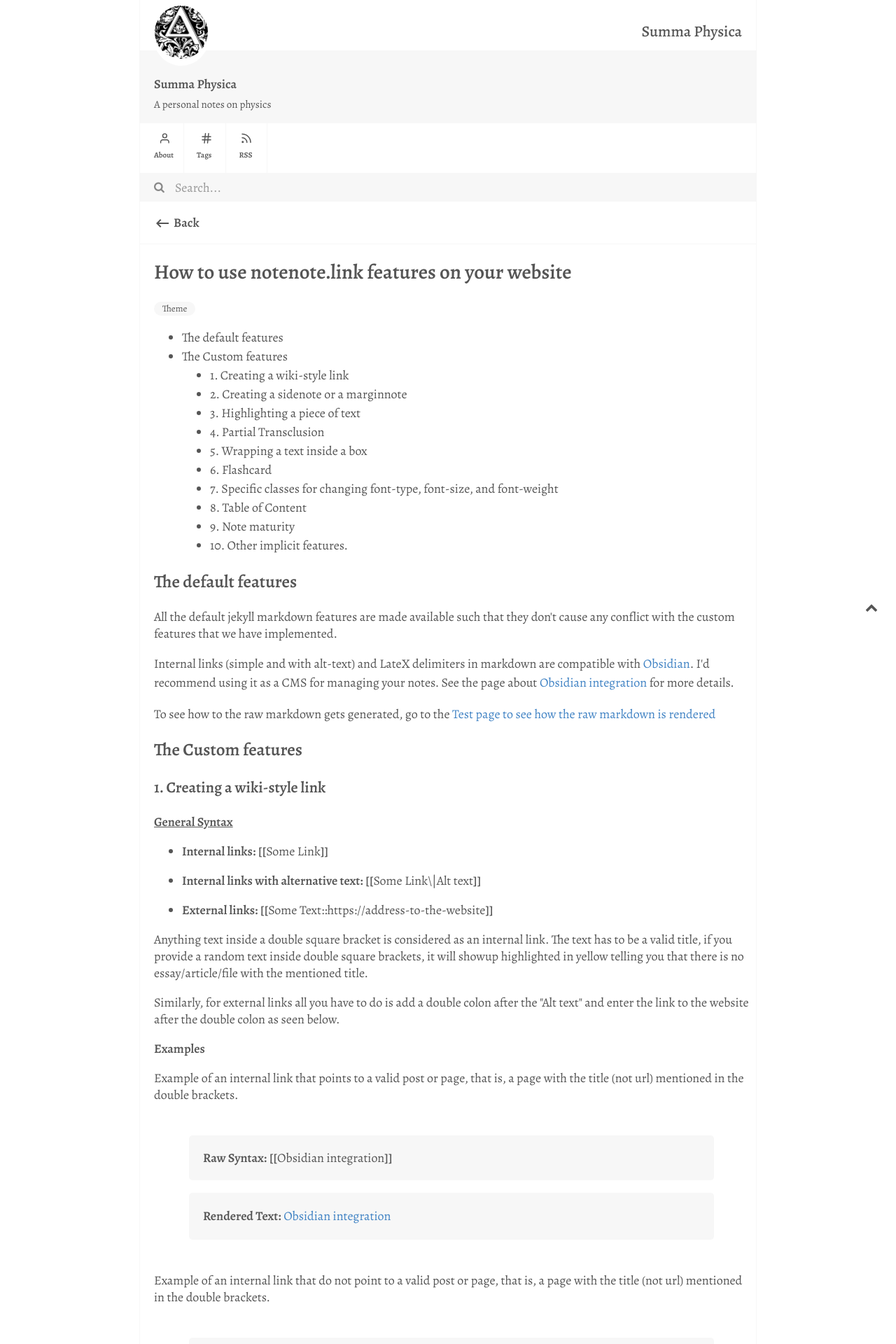
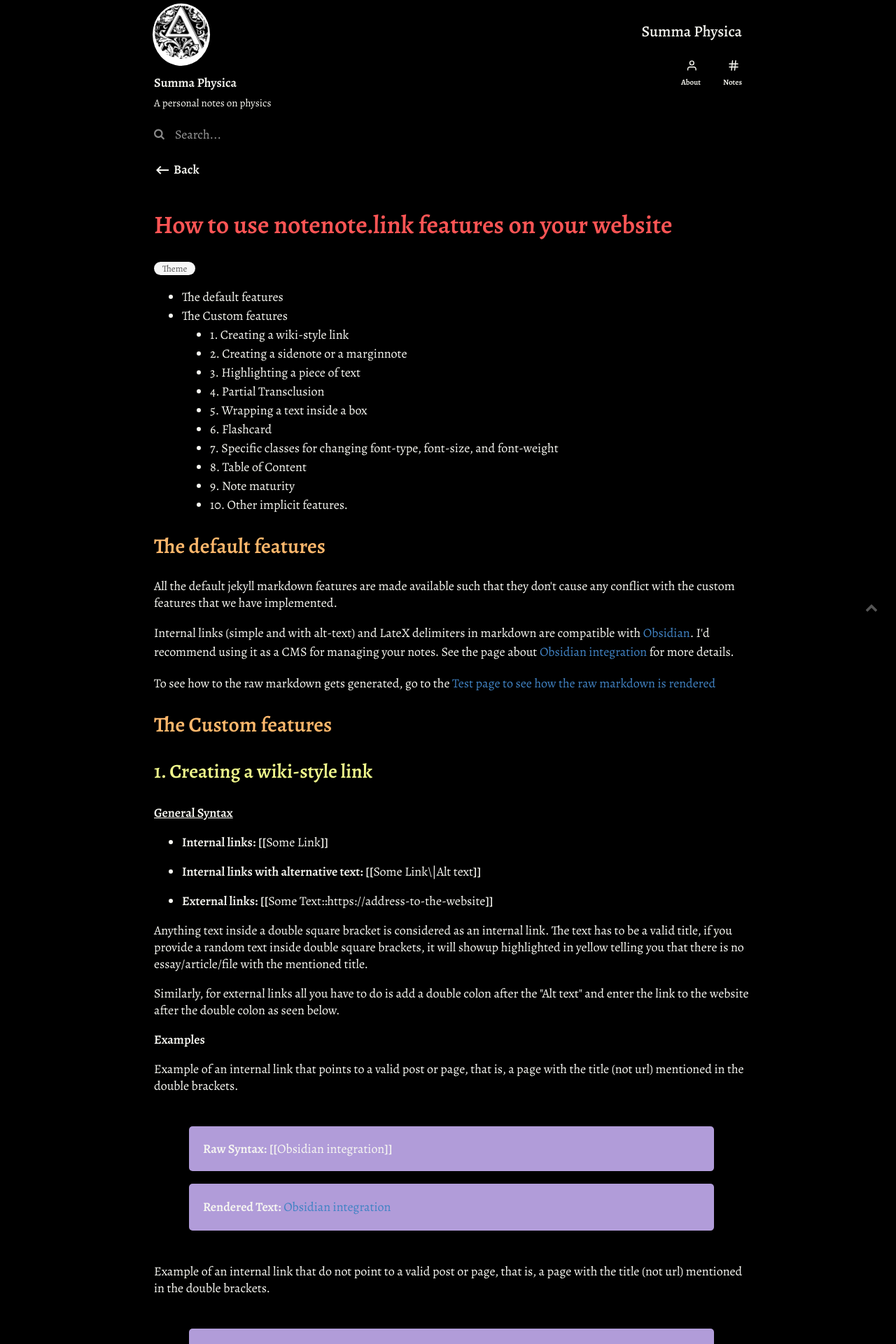
Before and after one commit to huehou/Trial-Blog-1, a Jekyll site: the page built from _notes/How to use the special features.md, in a window 1280 px wide. Shown: the top 1920 px of the page at 70% size. Built offline with Jekyll 4.4.1, drawn with Linux system fonts in a browser that asks for light colours; comment, search, counter and statistics services are not loaded; some of the changed text lies outside the part shown.

Commit message:
Updated some css styles

```diff
--- a/_includes/backlinks.html
+++ b/_includes/backlinks.html
@@ -32,7 +32,7 @@
 			{%- if note.content contains wiki_link_title -%}
 			<div class="related-group"><a href="{{note.url}}">
 				<p class="related-title">{{ note.title }}</p>
-                <p class="related-excerpt">{{ note.content | markdownify | strip_html | truncate: 140 }}</p>
+				<!--<p class="related-excerpt">{{ note.content | markdownify | strip_html | truncate: 140 }}</p>-->
 			</a></div>
 			{%- endif -%}
 		{%- endif -%}
@@ -42,7 +42,7 @@
 			{%- if note.content contains wiki_link_title -%}
 			<div class="related-group"><a href="{{note.url}}">
 				<p class="related-title">{{ note.title }}</p>
-                <p class="related-excerpt">{{ note.content | markdownify | strip_html | truncate: 140 }}</p>
+				<!--<p class="related-excerpt">{{ note.content | markdownify | strip_html | truncate: 140 }}</p>-->
 			</a></div>
 			{%- endif -%}
 		{%- endif -%}
@@ -52,7 +52,7 @@
 			{%- if note.content contains wiki_link_title -%}
 			<div class="related-group"><a href="{{note.url}}">
 				<p class="related-title">{{ note.title }}</p>
-                <p class="related-excerpt">{{ note.content | markdownify | strip_html | truncate: 140 }}</p>
+				<!--<p class="related-excerpt">{{ note.content | markdownify | strip_html | truncate: 140 }}</p>-->
 			</a></div>
 			{%- endif -%}
 		{%- endif -%}
--- /dev/null
+++ b/_includes/graph.html
@@ -0,0 +1,18 @@
+<script
+  src="https://cdn.jsdelivr.net/npm/d3@6.7.0/dist/d3.min.js"
+  integrity="sha256-+7jaYCp29O1JusNWHaYtgUn6EhuP0VaFuswhNV06MyI="
+  crossorigin="anonymous"
+></script>
+<h3>{{ i18n "interactive_graph" }}</h3>
+<div id="graph-container"></div>
+<style>
+  :root {
+    --g-node: var(--secondary);
+    --g-node-active: var(--primary);
+    --g-node-inactive: var(--visited);
+    --g-link: var(--outlinegray);
+    --g-link-active: #5a7282;
+  }
+</style>
+{{ $js := resources.Get "js/graph.js" | resources.Fingerprint "md5" }}
+<script src="{{ $js.Permalink }}"></script>
--- a/_includes/header.html
+++ b/_includes/header.html
@@ -5,20 +5,15 @@
            <h4 class="medium"><a href="/">Summa Physica</a></h4>
         </div>
         <div class="userboard profile-board-col">
+			<div class="userparts">
 				<div class="username">
 					<p class="title-sans"><a href="/" style="text-decoration: none;">{{site.name}}</a></p>
 				</div>
 				<div class="userdesc">
 					<p class="title-sans">{{site.user_description}}</p>
 				</div>
+			</div>
 
-        </div>
-    </div>
-    <div class="avatar disable-select" title="click me to know more">
-        <a class="avatar-link" href="/">
-            <img src="/assets/img/profile.png" class="avatar-img" alt="avatar"/>
-        </a>
-    </div>
 			<div class="main-site-subheader menu disable-select">
 				<div class="home">
 					<a style="text-decoration: none;" href="/about">
@@ -37,20 +32,28 @@
 						<path d="M10 3.5L8 21.5"  stroke-width="2" stroke-linecap="round" stroke-linejoin="round"/>
 						<path d="M16 3.5L14 21.5"  stroke-width="2" stroke-linecap="round" stroke-linejoin="round"/>
 					</svg>
-            <p class="categories-p">Tags</p>
+					<p class="categories-p">Notes</p>
 					</a>
 				</div>
-        <div class="rss">
-            <a style="text-decoration: none;" href="/feed.xml">
-                <svg class="icon-rss" width="18" height="19" viewBox="0 0 24 25" fill="none" xmlns="http://www.w3.org/2000/svg">
-                    <path d="M4 11.5C6.38695 11.5 8.67613 12.4482 10.364 14.136C12.0518 15.8239 13 18.1131 13 20.5"  stroke-width="2" stroke-linecap="round" stroke-linejoin="round"/>
-                    <path d="M4 4.5C8.24346 4.5 12.3131 6.18571 15.3137 9.18629C18.3143 12.1869 20 16.2565 20 20.5"  stroke-width="2" stroke-linecap="round" stroke-linejoin="round"/>
-                    <path d="M5 20.5C5.55228 20.5 6 20.0523 6 19.5C6 18.9477 5.55228 18.5 5 18.5C4.44772 18.5 4 18.9477 4 19.5C4 20.0523 4.44772 20.5 5 20.5Z"  stroke-width="2" stroke-linecap="round" stroke-linejoin="round"/>
-                </svg>
-            <p class="rss-p">RSS</p>
-            </a>
+				<!--<div class="rss">-->
+					<!--<a style="text-decoration: none;" href="/feed.xml">-->
+						<!--<svg class="icon-rss" width="18" height="19" viewBox="0 0 24 25" fill="none" xmlns="http://www.w3.org/2000/svg">-->
+							<!--<path d="M4 11.5C6.38695 11.5 8.67613 12.4482 10.364 14.136C12.0518 15.8239 13 18.1131 13 20.5"  stroke-width="2" stroke-linecap="round" stroke-linejoin="round"/>-->
+							<!--<path d="M4 4.5C8.24346 4.5 12.3131 6.18571 15.3137 9.18629C18.3143 12.1869 20 16.2565 20 20.5"  stroke-width="2" stroke-linecap="round" stroke-linejoin="round"/>-->
+							<!--<path d="M5 20.5C5.55228 20.5 6 20.0523 6 19.5C6 18.9477 5.55228 18.5 5 18.5C4.44772 18.5 4 18.9477 4 19.5C4 20.0523 4.44772 20.5 5 20.5Z"  stroke-width="2" stroke-linecap="round" stroke-linejoin="round"/>-->
+						<!--</svg>    -->
+					<!--<p class="rss-p">RSS</p>-->
+					<!--</a>-->
+				<!--</div>-->
+
 			</div>
 
+        </div>
+    </div>
+    <div class="avatar disable-select" title="click me to know more">
+        <a class="avatar-link" href="/">
+            <img src="/assets/img/profile.png" class="avatar-img" alt="avatar"/>
+        </a>
     </div>
     <div class="searchbar search-container">
         <i class="fa fa-search" aria-hidden="true"></i>
--- a/_layouts/post.html
+++ b/_layouts/post.html
@@ -59,6 +59,7 @@
                 <hr>
                 {%- include backlinks.html -%}
                 {%- include related.html -%}
+                {%- include graph.html -%}
             </main>
             {%- endif -%}
             {%- include comments.html -%}
--- a/assets/css/style.css
+++ b/assets/css/style.css
@@ -18,6 +18,7 @@ html {
 
 body {
     counter-reset: sidenote-counter;
+	background-color: #000000;
 }
 
 .container {
@@ -37,9 +38,9 @@ body {
 }
 
 .box {
-    border-left: 1px solid #f7f7f7;
-    border-right: 1px solid #f7f7f7;
-    border-bottom: 1px solid #f7f7f7;
+    /*border-left: 1px solid #f7f7f7;*/
+    /*border-right: 1px solid #f7f7f7;*/
+    /*border-bottom: 1px solid #f7f7f7;*/
     width: 80%;
     position: absolute;
     top: 0px;
@@ -60,37 +61,42 @@ main {
 /* Phrasing Style: H1, H2, H3, H4, H5, H6, P, A, UL, LI */
 
 h1 {
-    font-size: 29px;
+    font-size: 36px;
+	color: #ff5555;
 }
 
 h2 {
-    font-size: 25px;
+    font-size: 30px;
+	color: #ffb86c;
 }
 
 h3 {
-    font-size: 22px;
+    font-size: 28px;
+	color: #f1fa8c;
 }
 
 h4 {
-    font-size: 19px;
+    font-size: 24px;
+	color: #50fa7b;
 }
 
 h5 {
-    font-size: 16px;
+    font-size: 22px;
+	color: #4fb7ff;
 }
 
 h6 {
-    font-size: 13px;
+    font-size: 20px;
+	color: #bd93f9;
 }
 
 h1, h2, h3, h4, h5, h6 {
-    color: #555555;
     font-family:  Alegreya, Inter, 'Segoe UI', Roboto, 'Helvetica Neue', Arial, sans-serif;
     font-weight: 600;
 }
 
 a, p, ul, li, ol, table, span, blockquote {
-    color: #555555;
+    color: #f8f8f2;
     font-family:  Alegreya, 'IBM Plex Sans', Inter, 'Segoe UI', Roboto, 'Helvetica Neue', Arial, sans-serif;
     font-size: 18px;  /* Let's set the font-size to something old-man friendly */
 }
@@ -149,7 +155,7 @@ code {
 
 .regular-sans code {
     padding: 20px;
-    background-color: #f7f7f7;
+    background-color: #b19cd9;
     border-radius: 5px;
     border: none;
     font-family: Alegreya, 'IBM Plex Sans', Inter, 'Segoe UI', Roboto, Oxygen, Ubuntu, Cantarell, 'Open Sans', 'Helvetica Neue', sans-serif !important;
@@ -157,7 +163,7 @@ code {
 
 .serif code {
     padding: 20px;
-    background-color: #f7f7f7;
+    background-color: #b19cd9;
     border-radius: 5px;
     border: none;
     font-family: Alegreya, 'EB Garamond', Georgia, serif !important;
@@ -173,7 +179,7 @@ pre code {
     padding: 15px 15px  15px 15px;
     vertical-align:middle;
     width: 90%;
-    background-color: #f7f7f7;
+    background-color: #b19cd9;
     border: 1px solid #e9e9e9;
     border-radius: 5px;
     color: #555;
@@ -198,7 +204,7 @@ blockquote p {
     font-family: inherit;
     font-size: inherit;
     padding: 20px;
-    background-color: #f7f7f7;
+    background-color: #b19cd9;
     border-radius: 5px;
 }
 
@@ -260,14 +266,15 @@ hr {
 /* Blogposts: Post-heading, Post-subheading, Post-content, Related Posts*/
 
 .site-heading {
-    border-bottom: 2px solid #f7f7f7;
+    /*border-bottom: 2px solid #f7f7f7;*/
     flex: 0 0 20px;
     align-self: stretch;
     align-content: flex-end;
+	float: right;
 }
 
 .site-heading h4 {
-    color: #555555;
+    color: #f8f8f2;
     font-family:  Alegreya, Inter, 'Segoe UI', Roboto, 'Helvetica Neue', Arial, sans-serif;
     font-stretch: ultra-condensed;
     float: right;
@@ -309,15 +316,16 @@ hr {
 
 
 .dashboard {
-    border-bottom: 2px solid #f7f7f7;
+    /*border-bottom: 2px solid #f7f7f7;*/
     width: 100%;
     display: flex;
     flex-direction: column;
 }
 
 .userboard {
-    background-color: #f7f7f7;
-    width: 100%;
+    background-color: #000000;
+    /*width: 100%;*/
+	float: left;
 }
 
 .username {
@@ -339,6 +347,10 @@ hr {
 
 .userdesc p {
     font-size: 15px;
+}
+
+.userparts {
+	float: left;
 }
 
 .link-to-notes {
@@ -369,8 +381,9 @@ hr {
 }
 
 .main-site-subheader {
-    border-bottom: 1px solid #f7f7f7;
+    /*border-bottom: 1px solid #f7f7f7;*/
     padding-left: 15px;
+	float: right;
 }
 
 .home, .categories, .rss, .projects {
@@ -381,8 +394,8 @@ hr {
     vertical-align: middle;
     display: inline-block;
     justify-content: center;
-    border-right: 1px solid #f7f7f7;
-    color: #555555;
+    /*border-right: 1px solid #f7f7f7;*/
+    color: #f8f8f2;
 }
 
 .rss, .categories {
@@ -401,13 +414,13 @@ hr {
    font-weight: 600;
    font-size: 0.7rem;
    font-family:  Alegreya, Inter, 'Segoe UI', Roboto, 'Helvetica Neue', Arial, sans-serif;
-   color: #555555;
+   color: #f8f8f2;
 }
 
 .icon-home, .icon-category, .icon-projects, .icon-rss {
     margin-top: 7px;
     justify-content: center;
-    stroke: #555555;
+    stroke: #f8f8f2;
 }
 
 
@@ -430,10 +443,10 @@ hr {
 /* Notes: Note-heading, Note-subheading, Notes-content, Related Notes */
 
 .section-nav {
-    background-color: #fff;
+    background-color: #000;
     margin: 10px 0;
     padding: 10px 30px;
-    border: 1px solid #e8e8e8;
+    /*border: 1px solid #e8e8e8;*/
     border-radius: 5px;
     width: auto;
 }
@@ -453,7 +466,7 @@ hr {
 }
 
 .notes-page-subheader {
-    border-bottom: 1px solid #f7f7f7;
+    /*border-bottom: 1px solid #f7f7f7;*/
     padding-left: 15px;
 }
 
@@ -533,11 +546,11 @@ hr {
 }
 
 .default-color {
-    color: #555 !important;
+    color: #f8f8f2 !important;
 }
 
 .default-background {
-    background-color: #f7f7f7 !important;
+    background-color: #000000 !important;
 }
 
 .large {
@@ -636,10 +649,10 @@ hr {
     height: 40px;
     border: 0px;
     font-family: Alegreya,  Inter, 'Segoe UI', Roboto, 'Helvetica Neue', Arial, sans-serif !important;
-    color: #555;
+    color: #f8f8f2;
     font-size: 18px;
-    border-bottom: 1px solid #f7f7f7;
-    background-color: #f7f7f7;
+    /*border-bottom: 1px solid #f7f7f7;*/
+    background-color: #000;
 }
 
 ::placeholder {
@@ -663,12 +676,12 @@ hr {
 }
 
 .searchbar input[type=text]:hover {
-    background-color: white;
+    background-color: #000;
 }
 
 .searchbar input[type=text]:active,
 .searchbar input[type=text]:focus {
-    background-color: white;
+    background-color: #000;
     outline: none;
 }
 
@@ -689,9 +702,9 @@ hr {
 }
 
 .back-icon {
-    background-color: white;
+    background-color: #000;
     fill: currentColor;
-    color: #555555;
+    color: #f8f8f2;
     margin-top: 5px;
     padding-left: 5px;
     fill: currentColor;
@@ -705,7 +718,7 @@ hr {
 }
 
 .back-p {
-    color: #555555;
+    color: #f8f8f2;
     text-decoration: none;
     cursor: pointer;
     font-weight: 600;
@@ -1008,14 +1021,14 @@ label.srs-toggle {
 }
 
 .related {
-    background-color: #f7f7f7;
+    background-color: #000;
     width: 100%;
     min-height: 100px;
     border-radius: 10px;
 }
 
 .related h4 {
-    color: #888888;
+    color: #f8f8f2;
     padding-top: 20px;
     padding-left: 20px
 }
@@ -1041,7 +1054,7 @@ img[src*='#center'] {
 }
 
 .related-group:hover {
-    background-color: #ededed !important;
+    background-color: #96c !important;
 }
 
 .related-group a {
```
Also changed, not shown: other parts of _includes/backlinks.html (+1 -1 lines), _notes/How to use the special features.md (line endings or trailing spaces). Lines whose indentation alone changed are shown as unchanged.
